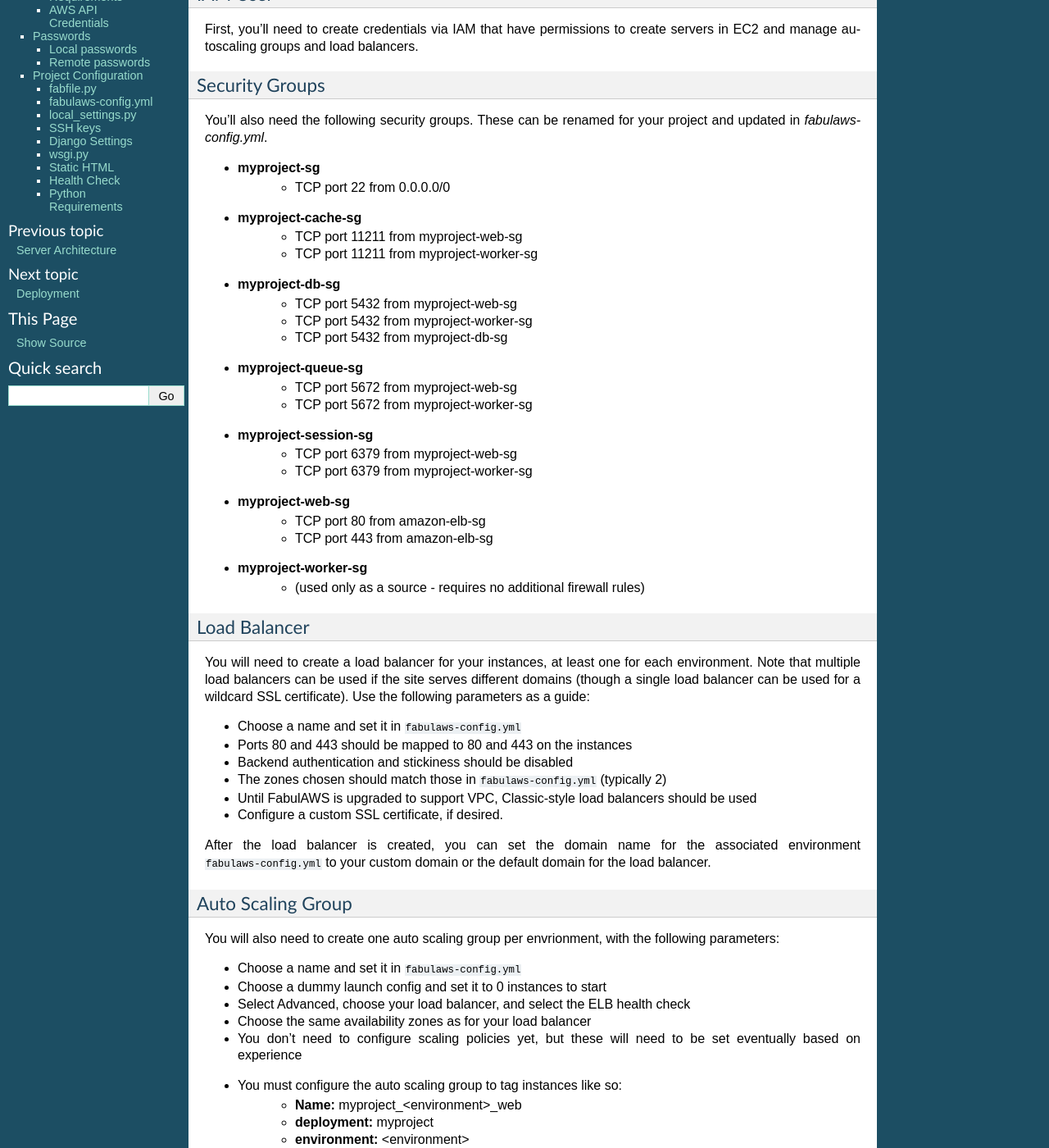
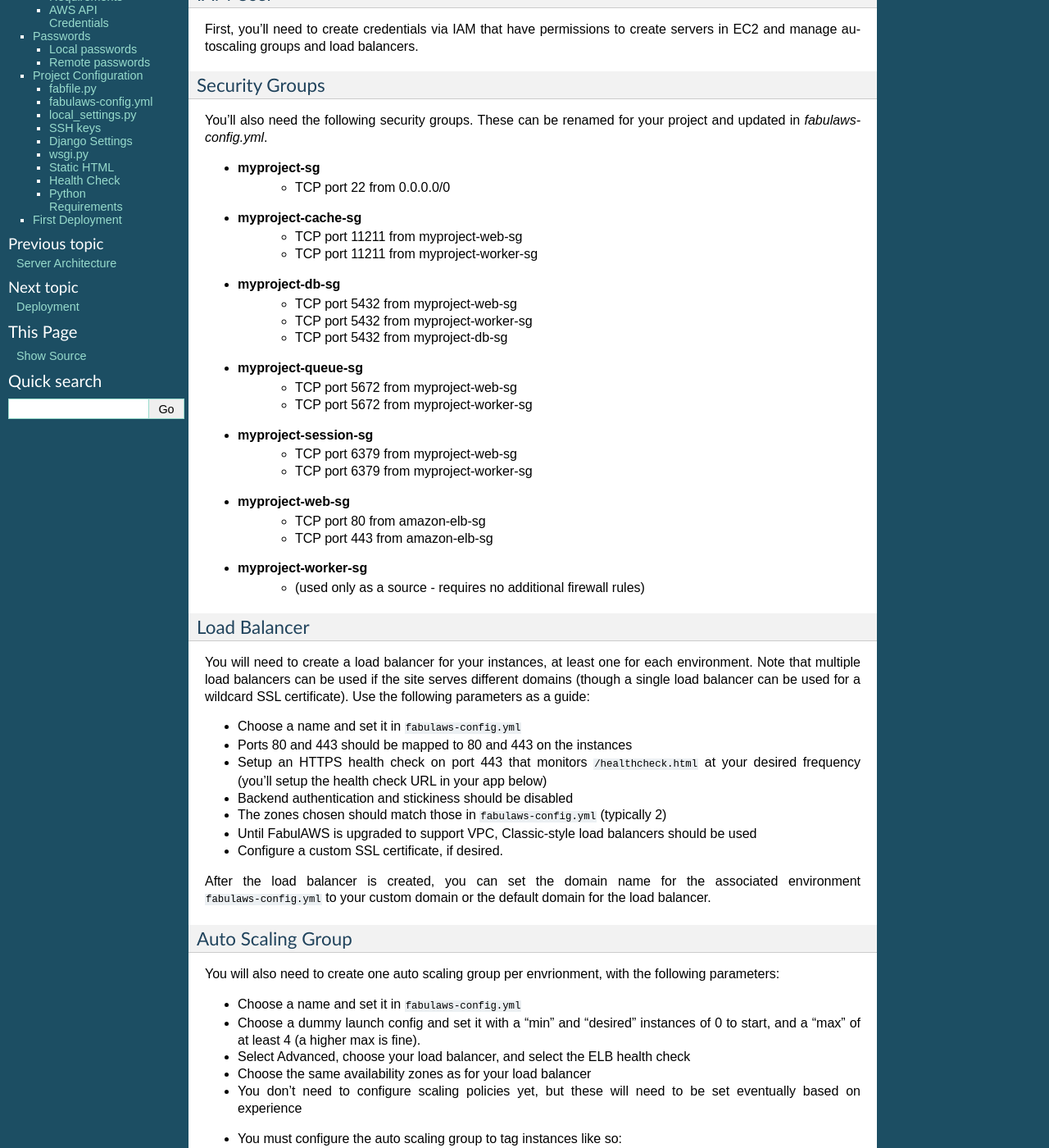
Before and after one commit to caktus/fabulaws, a Sphinx documentation site: the page built from docs/initial-setup.rst, in a window 1280 px wide and 1400 px high, scrolled down 214 px. Shown: the whole window at 82% size. Built offline with Sphinx 7.4.7, drawn with Linux system fonts in a browser that asks for light colours; some of the changed text lies outside the part shown.

Commit message:
add docs for healthcheck configuration and instructions for first deployment

```diff
--- a/docs/deployment.rst
+++ b/docs/deployment.rst
@@ -18,7 +18,6 @@ The **testing environment** is usually a temporary environment that can be used
 for load testing, deployment testing, or other activities that would otherwise
 negatively impact the primary environment for testing new features (see
 :ref:`staging-environment` below).
-
 
 To create a new instance of the testing environment, you can use the
 ``create_environment`` command to Fabric, like so::
--- a/docs/initial-setup.rst
+++ b/docs/initial-setup.rst
@@ -49,6 +49,8 @@ wildcard SSL certificate). Use the following parameters as a guide:
 
 * Choose a name and set it in ``fabulaws-config.yml``
 * Ports 80 and 443 should be mapped to 80 and 443 on the instances
+* Setup an HTTPS health check on port 443 that monitors ``/healthcheck.html``
+  at your desired frequency (you'll setup the health check URL in your app below)
 * Backend authentication and stickiness should be disabled
 * The zones chosen should match those in ``fabulaws-config.yml`` (typically 2)
 * Until FabulAWS is upgraded to support VPC, Classic-style load balancers should
@@ -66,7 +68,8 @@ You will also need to create one auto scaling group per envrionment, with the
 following parameters:
 
 * Choose a name and set it in ``fabulaws-config.yml``
-* Choose a dummy launch config and set it to 0 instances to start
+* Choose a dummy launch config and set it with a "min" and "desired" instances
+  of 0 to start, and a "max" of at least 4 (a higher max is fine).
 * Select Advanced, choose your load balancer, and select the ELB health check
 * Choose the same availability zones as for your load balancer
 * You don't need to configure scaling policies yet, but these will need to be
@@ -329,3 +332,16 @@ In addition, the following requirements are needed for deployment:
 
 
 .. literalinclude:: ../requirements.txt
+
+First Deployment
+----------------
+
+Once you have your EC2 environment and project configured, it's time to create
+your initial server environment.
+
+To create a new instance of the testing environment, you can use the
+``create_environment`` command to Fabric, like so::
+
+    fab create_environment:myproject,testing
+
+For more information, please refer to the :doc:`/deployment` documentation.
```
